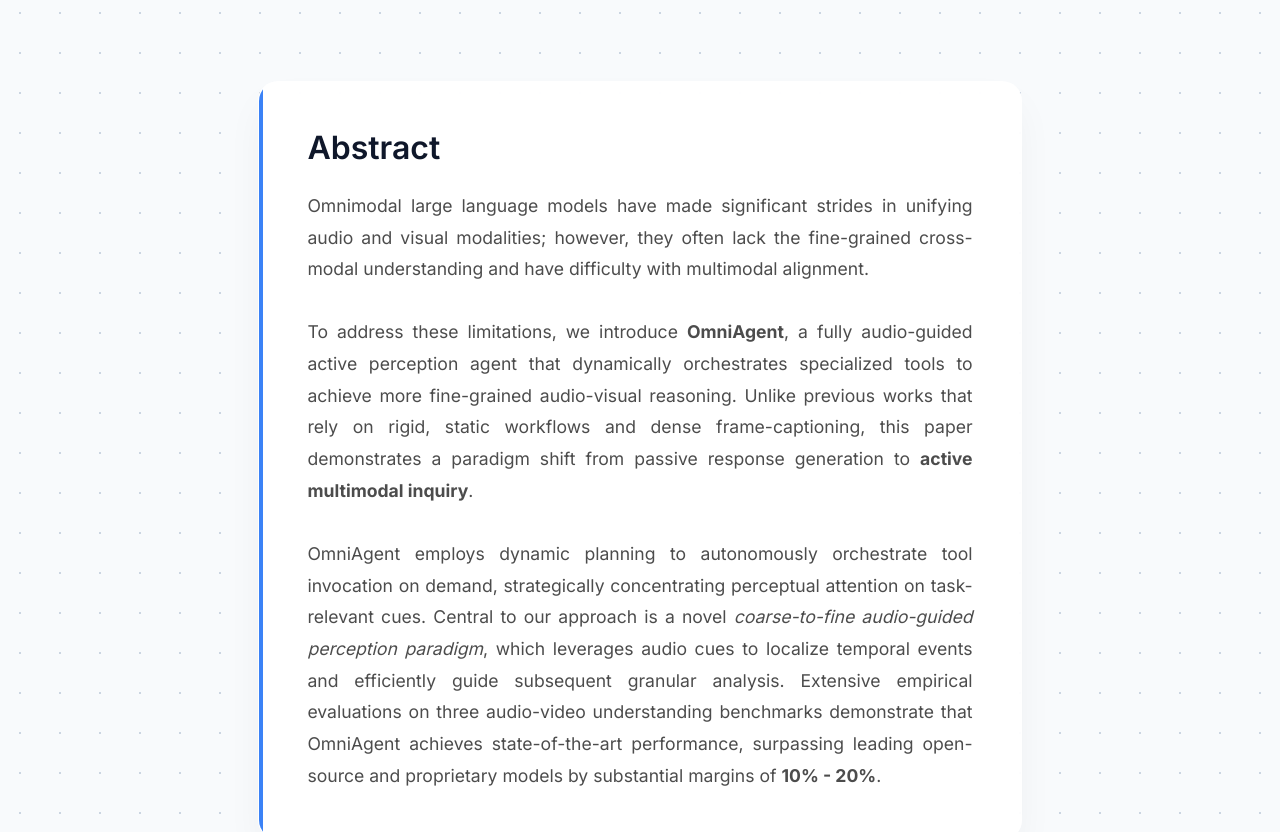
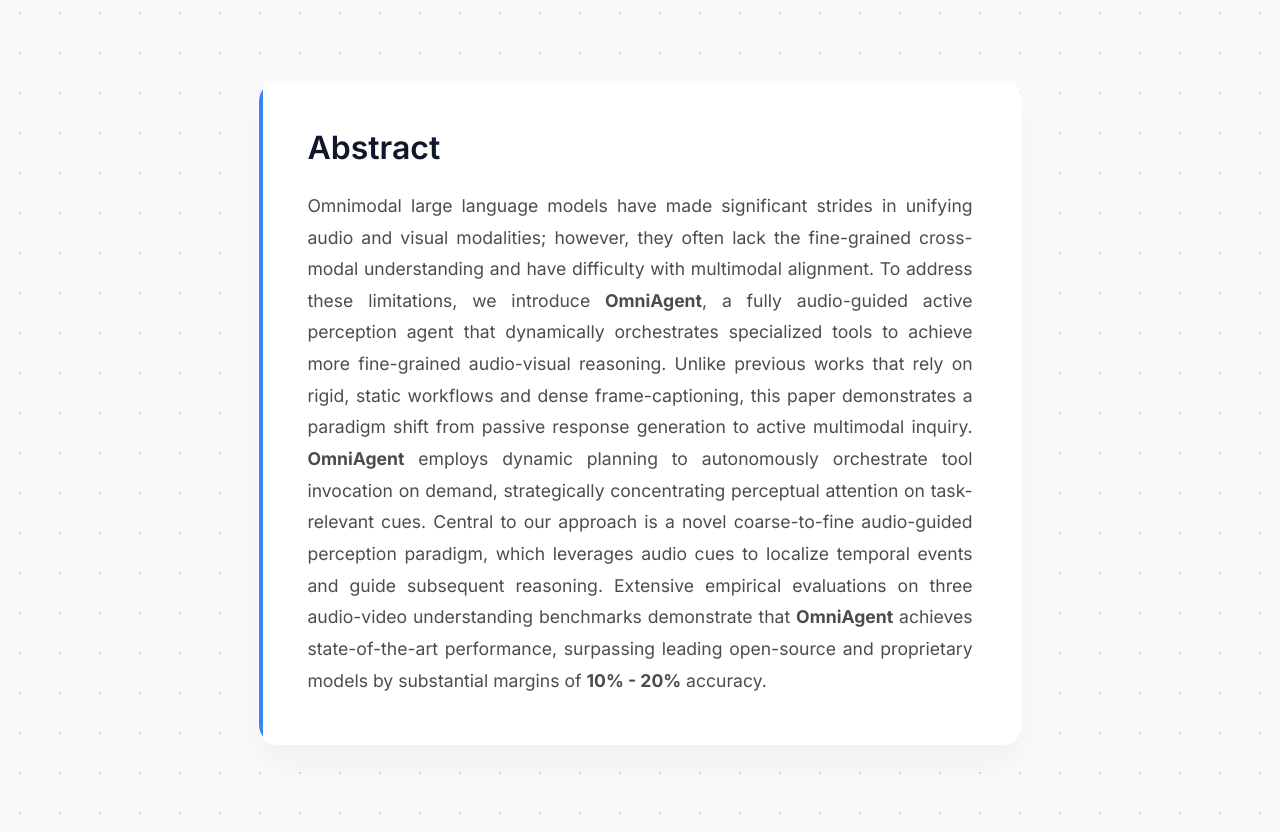
Before and after one commit to KD-TAO/OmniAgent, a plain HTML site: page index.html in a window 1280 px wide. Shown: the part 1407-2239 px from the top of the page. Drawn offline with nearby package versions, Linux system fonts and the light colour scheme; some icons are missing.

Commit message:
update_before_release

```diff
--- a/index.html
+++ b/index.html
@@ -7,7 +7,7 @@
   <meta property="og:title" content="OmniAgent"/>
   <meta property="og:description" content="OmniAgent: Audio-Guided Active Perception Agent for Omnimodal Audio-Video Understanding"/>
   <meta property="og:url" content="URL OF THE WEBSITE"/>
-  <meta property="og:image" content="static/images/westlake.png" />
+  <meta property="og:image" content="static/images/logo_page.png" />
   <meta property="og:image:width" content="1200" />
   <meta property="og:image:height" content="630" />
   <meta name="twitter:title" content="OmniAgent">
@@ -17,8 +17,8 @@
   <meta name="keywords" content="omni large language models, agent">
   <meta name="viewport" content="width=device-width, initial-scale=1.0">
 
-  <title>OmniAgent: Audio-Guided Active Perception</title>
-  <link rel="icon" type="image/x-icon" href="static/images/westlake.png">
+  <title>OmniAgent</title>
+  <link rel="icon" type="image/x-icon" href="static/images/logo_page.png">
 
   <link rel="preconnect" href="https://fonts.googleapis.com">
   <link rel="preconnect" href="https://fonts.gstatic.com" crossorigin>
@@ -352,12 +352,12 @@
 
             <div class="column has-text-centered">
               <div class="publication-links">
-                <span class="link-block">
+                <!-- <span class="link-block">
                   <a href="" target="_blank" class="external-link button is-normal is-rounded is-dark">
                     <span class="icon"><i class="fas fa-file-pdf"></i></span>
                     <span>Paper</span>
                   </a>
-                </span>
+                </span> -->
                 <span class="link-block">
                   <a href="" target="_blank" class="external-link button is-normal is-rounded is-dark">
                     <span class="icon"><i class="fab fa-github"></i></span>
@@ -403,10 +403,10 @@
             <div class="content has-text-justified">
               <p>
                 Omnimodal large language models have made significant strides in unifying audio and visual modalities; however, they often lack the fine-grained cross-modal understanding and have difficulty with multimodal alignment.
-                <br><br>
-                To address these limitations, we introduce <strong>OmniAgent</strong>, a fully audio-guided active perception agent that dynamically orchestrates specialized tools to achieve more fine-grained audio-visual reasoning. Unlike previous works that rely on rigid, static workflows and dense frame-captioning, this paper demonstrates a paradigm shift from passive response generation to <strong>active multimodal inquiry</strong>.
-                <br><br>
-                OmniAgent employs dynamic planning to autonomously orchestrate tool invocation on demand, strategically concentrating perceptual attention on task-relevant cues. Central to our approach is a novel <em>coarse-to-fine audio-guided perception paradigm</em>, which leverages audio cues to localize temporal events and efficiently guide subsequent granular analysis. Extensive empirical evaluations on three audio-video understanding benchmarks demonstrate that OmniAgent achieves state-of-the-art performance, surpassing leading open-source and proprietary models by substantial margins of <strong>10% - 20%</strong>.
+                To address these limitations, we introduce <strong>OmniAgent</strong>, a fully audio-guided active perception agent that dynamically orchestrates specialized tools to achieve more fine-grained audio-visual reasoning.
+                Unlike previous works that rely on rigid, static workflows and dense frame-captioning, this paper demonstrates a paradigm shift from passive response generation to active multimodal inquiry. <strong>OmniAgent</strong> employs dynamic planning to autonomously orchestrate tool invocation on demand, strategically concentrating perceptual attention on task-relevant cues.
+                Central to our approach is a novel coarse-to-fine audio-guided perception paradigm, which leverages audio cues to localize temporal events and guide subsequent reasoning.
+                Extensive empirical evaluations on three audio-video understanding benchmarks demonstrate that <strong>OmniAgent</strong> achieves state-of-the-art performance, surpassing leading open-source and proprietary models by substantial margins of <strong>10% - 20%</strong> accuracy.
               </p>
             </div>
           </div>
```
Also changed, not shown: static/images/logo_page.png (added), static/images/method.png, 1 other file.
